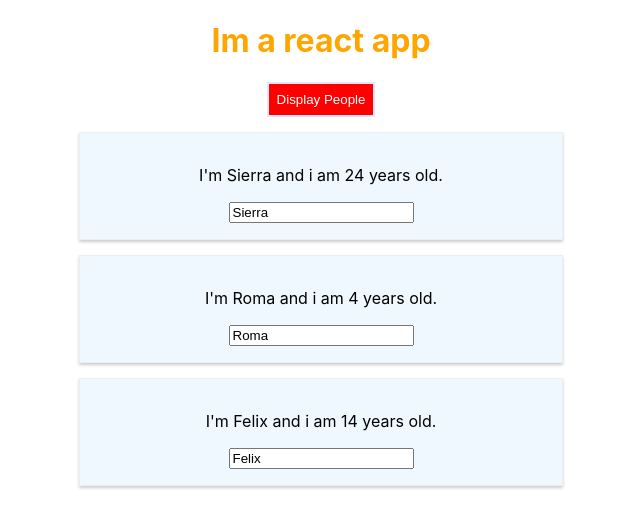
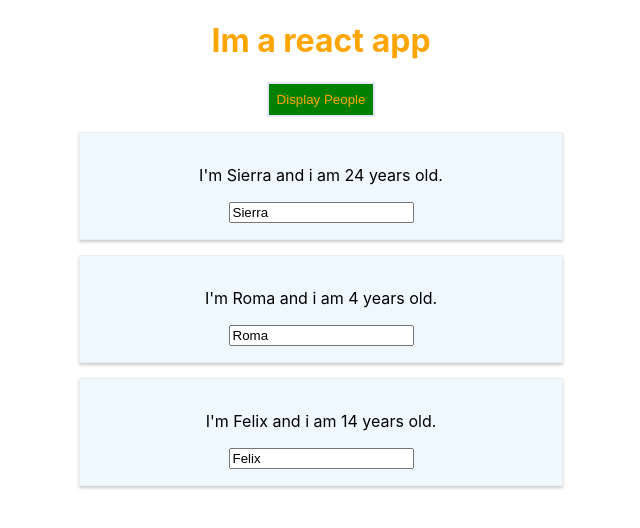
Before and after one commit to sierramoore/react-test, a React (Create React App) app: page / in a window 1280 px wide. Both pictures are taken after a click on the button "Display People". Shown: the top 528 px of the page, without its empty margins (319-959 px from the left). Built offline with nearby package versions, Linux system fonts and the light colour scheme.

Commit message:
created error message wrapper for component

```diff
--- a/src/App.css
+++ /dev/null
@@ -1,11 +0,0 @@
-.App {
-  text-align: center;
-}
-
-.orange {
-  color: orange;
-}
-
-.bold {
-  font-weight: bold;
-}
--- a/src/App.js
+++ b/src/App.js
@@ -1,22 +1,7 @@
 import React, { Component } from 'react';
-import styled from 'styled-components';
-import './App.css';
+import classes from './App.module.css';
 import Person from './Person/Person';
-
-// styled components like this can conditionally render styles using boolean statement in a custom tag in the styleWrapper
-const StyledButton = styled.button`
-   background-color: ${props => props.alt ? 'red' : 'green'};
-   color: white;
-   font: sans-serif;
-   border: 2px solid lavender;
-   padding: 8px;
-   cursor: pointer;
-
-   &:hover {
-       background-color: ${props => props.alt ? 'salmon' : 'lightgreen'};
-       color: black;
-   }
-`;
+import ErrorBoundry from "./ErrorBoundry/ErrorBoundry";
 
 class App extends Component {
     // state can only be accessed in classed based components
@@ -76,9 +61,9 @@ class App extends Component {
 
     render() {
         // inline-styles will be scoped to component
+        let persons = null; // set default state
 
-
-        let persons = null; // set default state
+        let btnClasses = '';
 
         if (this.state.showPerson) { // if the state changes
             // set persons variable to contain all of persons 'html' to render
@@ -92,34 +77,35 @@ class App extends Component {
             persons = (
                 <div>
                     {this.state.persons.map((person, index) => {
-                        return <Person
+                        return <ErrorBoundry key={person.id}><Person
                             click={() => this.deletePersonHandler(index)}
                             name={person.name}
                             age={person.age}
-                            key={person.id}
-                            changed={(e) => this.nameChangedHandler(e, person.id)}/>
+                            changed={(e) => this.nameChangedHandler(e, person.id)}/></ErrorBoundry>
                     })}
                 </div>
             );
 
+            btnClasses = classes.orange;
+
         }
 
         // let classes = ['orange', 'bold'].join(' '); // turn array of strings into one string of space seperated class names
-        let classes = [];
+        let assignedClasses = [];
         if(this.state.persons.length >= 2) {
-            classes.push('orange')
+            assignedClasses.push(classes.orange)
         }
         if(this.state.persons.length <= 1) {
-            classes.push('bold')
+            assignedClasses.push(classes.bold)
         }
 
         return (
-                <div className="App">
-                    <h1 className={classes.join(' ')}>Im a react app</h1>
-                    <StyledButton
-                        alt={this.state.showPerson}
+                <div className={classes.App}>
+                    <h1 className={assignedClasses.join(' ')}>Im a react app</h1>
+                    <button
+                        className={btnClasses}
                         onClick={this.togglePersonHandler}>Display People
-                    </StyledButton>
+                    </button>
                     {persons}
                 </div>
         );
--- /dev/null
+++ b/src/App.module.css
@@ -0,0 +1,37 @@
+.App {
+  text-align: center;
+  margin: 10px auto;
+}
+
+.orange {
+  color: orange;
+}
+
+.bold {
+  font-weight: bold;
+}
+
+.App button {
+  background-color: green;
+  color: white;
+  border: 2px solid lavender;
+  padding: 8px;
+  cursor: pointer;
+}
+
+
+.App button:hover {
+   background-color: lightgreen;
+   color: black;
+}
+
+.App button.orange {
+    color: orange;
+}
+.App button.orange:hover {
+    background-color: salmon;
+}
+
+.App button.bold {
+    font-weight: bold;
+}
--- /dev/null
+++ b/src/ErrorBoundry/ErrorBoundry.js
@@ -0,0 +1,27 @@
+import React, {Component} from 'react';
+
+
+// it is made to wrap around any component that might throw any error you cant control for
+// move component in which it is wrapped key attribute to ErrorBoundry bc keys always need to be in the parent element in a mapped menthod
+// wont show properly in dev mode bc react errors override
+class ErrorBoundry extends Component {
+    state = {
+        hasError: false,
+        errorMsg: ''
+    };
+
+    componentDidCatch(error, errorInfo) {
+        this.setState({hasError: true, ErrorMsg: error})
+    }
+
+    render() {
+        if(this.state.hasError){
+            return <h1>{this.state.errorMsg}</h1>
+        } else {
+            return this.props.children; // whatever is in errorBoundry
+        }
+
+    }
+}
+
+export default ErrorBoundry;
--- a/src/Person/Person.js
+++ b/src/Person/Person.js
@@ -1,33 +1,19 @@
 import React from 'react'; // not using a class that extends from {Component}
 // state is only avaliable with components that extend {Component}
-import styled from 'styled-components';
-// import './Person.css'
 
-//styling tags instead of adding classes to them
-const StyledDiv = styled.div`
-      width: 60%;
-      margin: 15px auto;
-      border: 1px solid #eee;
-      box-shadow: 0 2px 3px #ccc;
-      padding: 16px;
-      text-align: center;
 
-      @media (min-width: 500px) {
-          width: 450px;
-          background-color: aliceblue;
-      }
-`;
+import classes from './Person.module.css';
+
 
 // props.children is: <Person> anything here is props.children </Person>
 const person = (props) => {
 
   return (
-      // <div className="Person" style={style}>
-      <StyledDiv>
+      <div className={classes.Person}>
           <p onClick={props.click}>I'm {props.name} and i am {props.age} years old.</p>
           <p>{props.children}</p>
           <input type="text" onChange={props.changed} value={props.name}/>
-      </StyledDiv>
+      </div>
 
   )
 };
```
Also changed, not shown: src/Person/Person.module.css (renamed from src/Person/Person.css).
